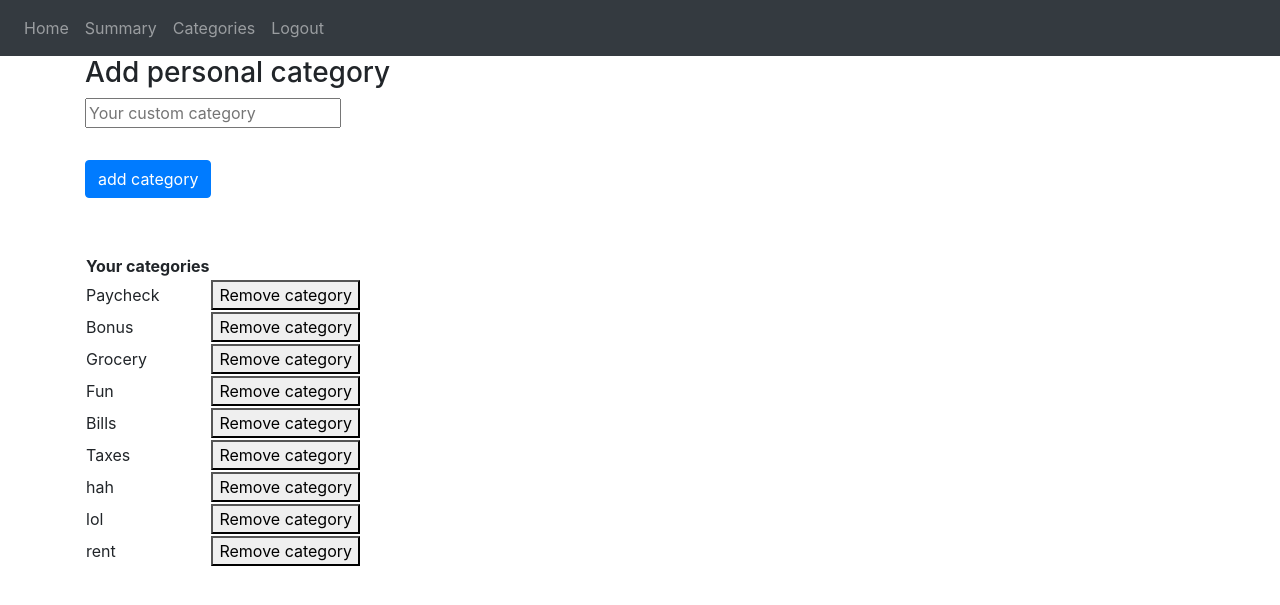
After one commit to LombMarc/personal_finance, a Flask app: page /categories in a window 1280 px wide. The commit adds this page. Shown: the top 605 px of the page. Run offline with Flask 3, Linux system fonts and the light colour scheme; a user stored in the database is signed in; data comes from the database, SQL or seed files in the repository; some libraries are stand-ins or nearby versions.

Commit message:
ticket 3: - added category page with insertion and deletion of category. - removed from home the insertion custom category widget - revised logic for insertion of category to avoid duplicate in source categories table - added logic to remove custom category checking if it safe to delete from source table categories

```diff
--- a/webapp/app.py
+++ b/webapp/app.py
@@ -36,6 +36,13 @@ def load_user(user_id):
     return user
 
 def query_db(db,query, *args):
+    """
+    execute query returning a list of dictionary
+    :param db:
+    :param query:
+    :param args:
+    :return:
+    """
     try:
         con = sqlite3.connect(db)
         cur = con.cursor()
@@ -58,6 +65,13 @@ def query_db(db,query, *args):
         print("An error occurred when getting data to db: ",e)
 
 def insert_db(db, query, *args):
+    """
+    Used to insert/update values into db
+    :param db:
+    :param query:
+    :param args:
+    :return:
+    """
     try:
         con = sqlite3.connect(db)
         cur = con.cursor()
@@ -229,18 +243,71 @@ def home():
             except:
                 flash("Error occurred when inserting data",category="error")
             return redirect(url_for("home"))
-        elif "submit_category" in request.form:
+    return render_template('home.html',options=[i.get('category').capitalize() for i in category[::-1]],user=current_user)
+
+@app.route('/categories',methods=["GET","POST"])
+def categories():
+    if not current_user.is_authenticated:
+        return redirect(url_for("login"))
+    user_id = current_user.id
+    category = query_db(db,"SELECT category FROM categories AS cat INNER JOIN user_categories AS uca on uca.category_id = cat.id WHERE uca.user_id = ?;",user_id)
+    if request.method=="POST":
+        if "submit_category" in request.form:
             custom_category= request.form.get("category_add")
             if custom_category=="":
                 flash("Insert custom category","error")
+            elif custom_category in [i['category'] for i in category]:
+                flash("category already exist", "error")
             else:
-                insert_db(db,"INSERT INTO categories (category) VALUES (?);",custom_category)
+                #check if the category already exist
+                num = query_db(db, """SELECT COUNT(category_id) as num FROM user_categories WHERE category_id = (
+                                    SELECT id FROM categories WHERE category = ?
+                                );""", custom_category)[0]['num']
+                #insert only if it is not present
+                if num == 0:
+                    insert_db(db,"INSERT INTO categories (category) VALUES (?);",custom_category)
+                #insert into many to many table
                 cat_id = query_db(db,"SELECT id FROM categories WHERE category = ?",custom_category)[0].get('id')
                 insert_db(db, "INSERT INTO user_categories (user_id, category_id) VALUES (?,?);", user_id, cat_id)
+
                 flash("Custom category inserted","success")
-                return redirect(url_for("home"))
+                return redirect(url_for("categories"))
 
-    return render_template('home.html',options=[i.get('category').capitalize() for i in category[::-1]],user=current_user)
+        if "remove_cat" in request.form:
+            to_remove = request.form.get("remove_cat")
+            #check if the categories is used by just one user
+            num = query_db(db,"""SELECT COUNT(category_id) as num FROM user_categories WHERE category_id = (
+                    SELECT id FROM categories WHERE category = ?
+                );""",to_remove)[0]['num']
+            if num != 1:
+                query = """
+                    DELETE FROM user_categories
+                    WHERE user_id = ? AND category_id = (
+                        SELECT id FROM categories WHERE category = ?
+                    );
+                """
+                insert_db(db,query,user_id,to_remove)
+                flash("Category removed", "success")
+            elif num == 1:
+
+                query = """
+                            DELETE FROM user_categories
+                                    WHERE user_id = ? and category_id = (
+                                        SELECT id FROM categories WHERE category = ?
+                                    );
+                                """
+                insert_db(db, query, user_id, to_remove)
+                query = """
+                        DELETE FROM categories
+                        WHERE category = ?
+                """
+                insert_db(db, query, to_remove)
+                flash("Category removed", "success")
+            return redirect("categories")
+
+
+    return render_template('categories.html',list_category = [i.get('category') for i in category] ,user=current_user)
+
 
 @app.route("/summary",methods=["GET","POST"])
 def summary():
--- a/webapp/templates/base.html
+++ b/webapp/templates/base.html
@@ -26,6 +26,7 @@
                 {% if current_user.is_authenticated %}
                 <a class="nav-item nav-link" id="home" href="/">Home</a>
                 <a class="nav-item nav-link" id="summary" href="/summary">Summary</a>
+                <a class="nav-item nav-link" id="categories" href="/categories">Categories</a>
                 <a class="nav-item nav-link" id="logout" href="/logout">Logout</a>
                 {% else %}
                 <a class="nav-item nav-link" id="login" href="/login">Login</a>
--- /dev/null
+++ b/webapp/templates/categories.html
@@ -0,0 +1,32 @@
+{% extends "base.html" %} {% block title%}Categories{% endblock %}
+{% block content %}
+<div class="categories" style="flex:1">
+    <div class="add-category">
+        <form method="POST">
+            <h3>Add personal category</h3>
+                <div class="form-group">
+                    <input type="text" class="form-group" id="category_add" name="category_add" placeholder="Your custom category">
+                </div>
+            <button type="submit" name="submit_category" class="btn btn-primary">add category</button>
+        </form>
+    </div>
+</div>
+<div class ="edit-category" style="margin-top:5%;">
+    <form method="POST">
+    <table class="edit-category-table" style="margin-top:5%;">
+    <tr>
+        <th>Your categories</th>
+        <th></th>
+    </tr>
+    {% for category in list_category %}
+        <tr>
+            <td>{{ category }}</td>
+            <td>
+                <button type="submit" name="remove_cat" value="{{ category }}">Remove category</button>
+            </td>
+        </tr>
+    {% endfor %}
+</table>
+    </form>
+</div>
+{% endblock %}
```
Also changed, not shown: webapp/templates/home.html (+0 -13 lines).
